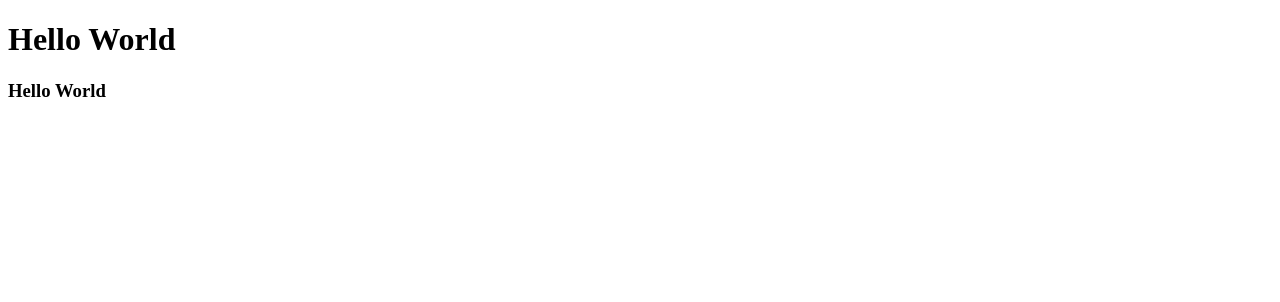
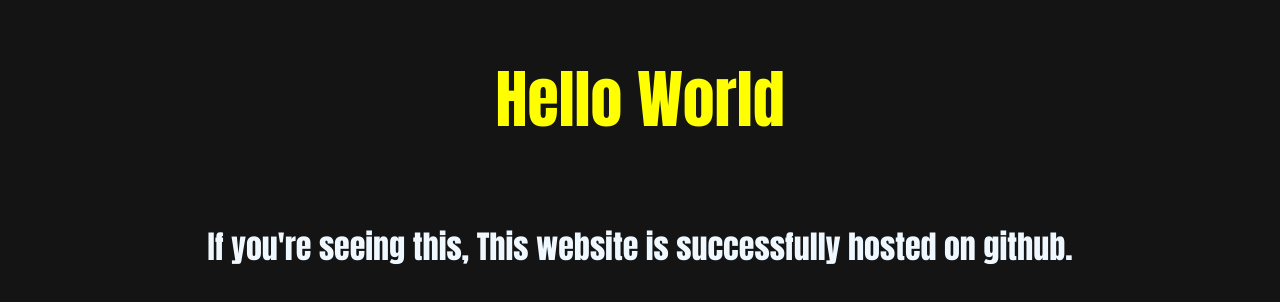
Before and after one commit to Sumitkjw/Test-website, a plain HTML site: page index.html in a window 1280 px wide. Drawn offline with Linux system fonts and the light colour scheme.

Commit message:
Add files via upload

```diff
--- a/index.html
+++ b/index.html
@@ -1,11 +1,13 @@
 <!DOCTYPE html>
 <html lang="en">
 <head>
+    <link rel="stylesheet" href="style.css">
     <meta charset="UTF-8">
     <meta name="viewport" content="width=device-width, initial-scale=1.0">
     <title>Test file</title>
 </head>
 <body>
     <H1>Hello World</H1>
-    <H3>Hello World</H3></body>
+    <H3>If you're seeing this, This website is successfully hosted on github.</H3>
+</body>
 </html>
```
